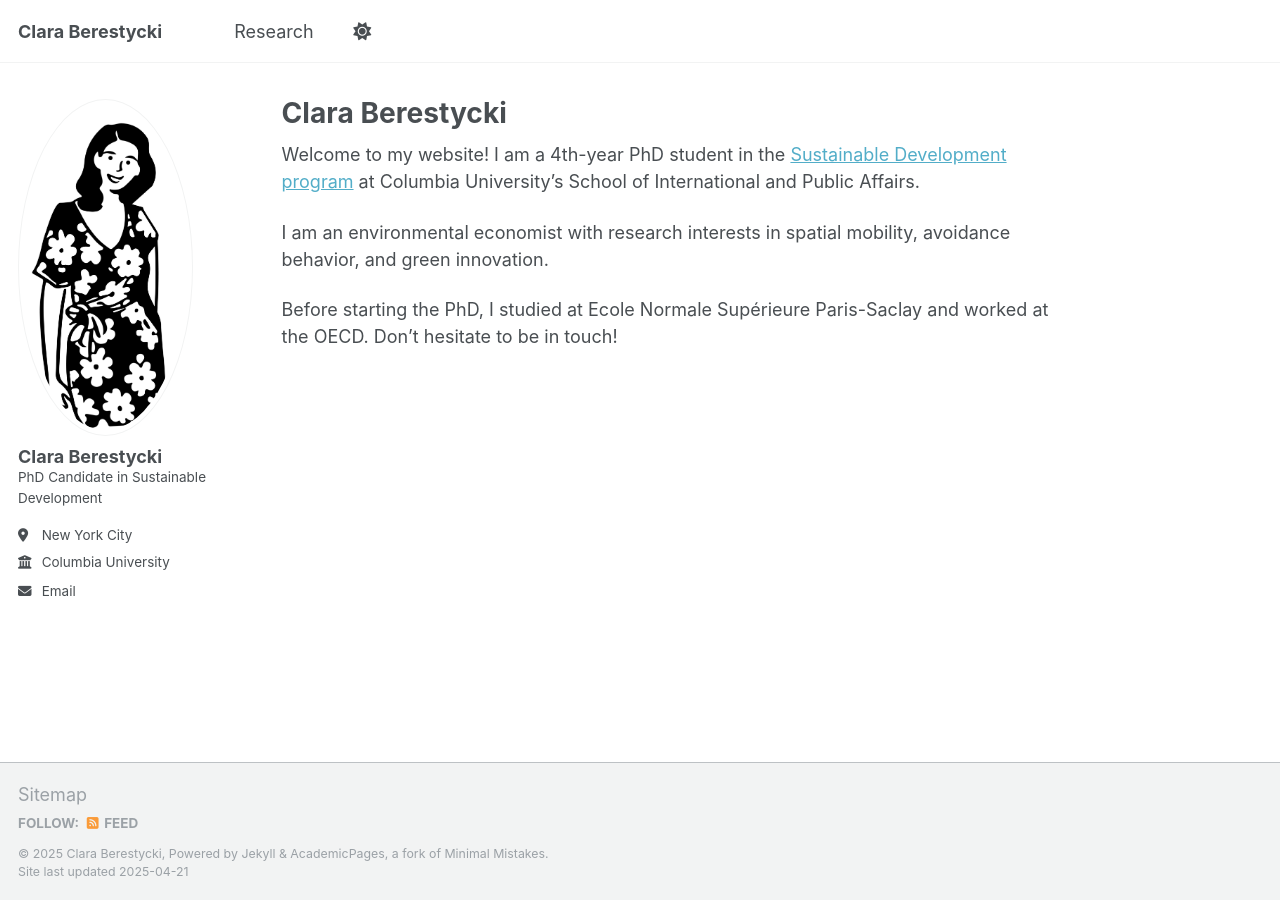
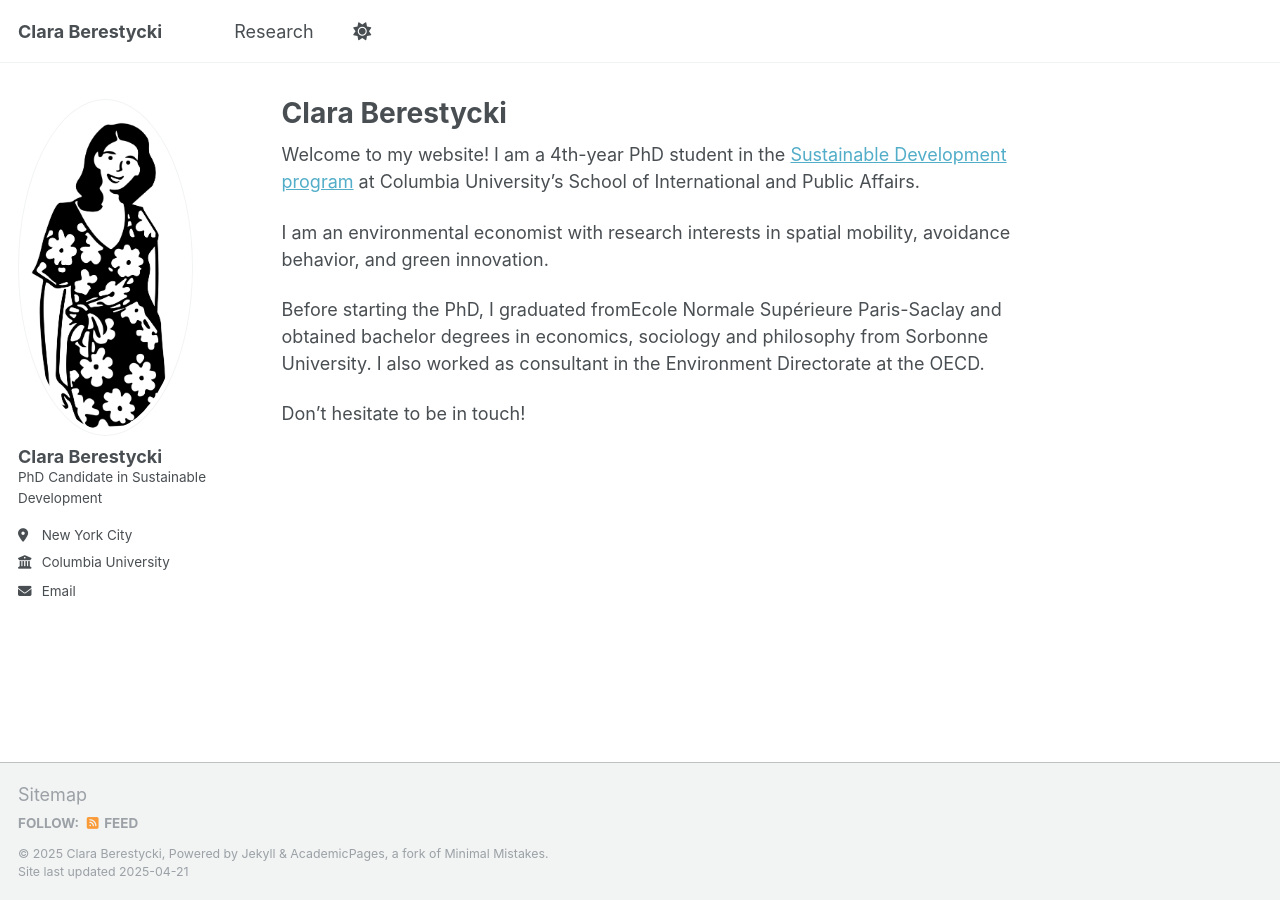
Before and after one commit to claraberes/claraberes.github.io, a Jekyll site: the page built from _pages/about.md, in a window 1280 px wide. Built offline with Jekyll 4.4.1, drawn with Linux system fonts in a browser that asks for light colours.

Commit message:
Update about.md

```diff
--- a/_pages/about.md
+++ b/_pages/about.md
@@ -11,4 +11,6 @@ Welcome to my website! I am a 4th-year PhD student in the [Sustainable Developme
 
 I am an environmental economist with research interests in spatial mobility, avoidance behavior, and green innovation.
 
-Before starting the PhD, I studied at Ecole Normale Supérieure Paris-Saclay and worked at the OECD. Don't hesitate to be in touch!
+Before starting the PhD, I graduated fromEcole Normale Supérieure Paris-Saclay and obtained bachelor degrees in economics, sociology and philosophy from Sorbonne University. I also worked as consultant in the Environment Directorate at the OECD.
+
+Don't hesitate to be in touch!
```
